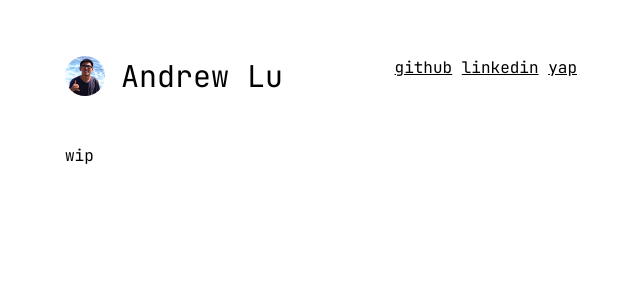
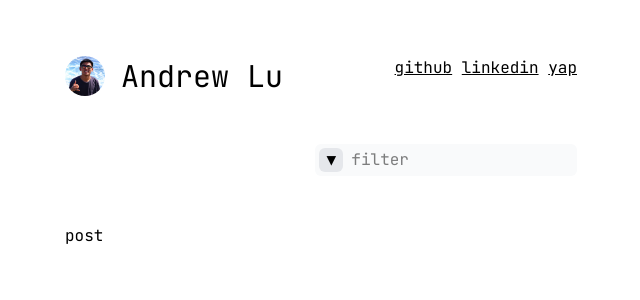
Before and after one commit to andrewtlu/andrewtlu.github.io, a SvelteKit app: page /yap in a window 1280 px wide. Shown: the top 300 px of the page, without its empty margins (319-959 px from the left). Built offline with nearby package versions, Linux system fonts and the light colour scheme.

Commit message:
Add initial blog filtering

```diff
--- a/package.json
+++ b/package.json
@@ -34,8 +34,5 @@
     "typescript": "^5.0.0",
     "typescript-eslint": "^8.20.0",
     "vite": "^6.2.6"
-  },
-  "dependencies": {
-    "@tabler/icons-svelte": "^3.34.0"
   }
 }
--- a/src/app.css
+++ b/src/app.css
@@ -17,16 +17,27 @@
   body {
     @apply font-mono;
   }
-}
 
-@layer components {
-  .img {
+  img {
     /* border-radius: var(--radius-md); */
     border-radius: 100%;
   }
 
-  .link {
-    text-decoration: underline;
+  a {
+    text-decoration-line: underline;
     cursor: pointer;
   }
+
+  button {
+    cursor: pointer;
+    background-color: var(--color-gray-200);
+    border-radius: var(--radius-md);
+  }
+
+  input {
+    outline-color: red;
+  }
 }
+
+@layer components {
+}
--- a/src/lib/components/Nav.svelte
+++ b/src/lib/components/Nav.svelte
@@ -3,8 +3,8 @@
 </script>
 
 <div class="max-w-1/2 text-right wrap-break-word">
-  <a href="http://www.github.com/andrewtlu" target="_blank" class="link">github</a>
-  <a href="https://www.linkedin.com/in/andrewtlu/" target="_blank" class="link">linkedin</a>
-  <!-- <a href="" target="_blank" class="link">resume</a> -->
-  <a href={resolve("/yap")} class="link">yap</a>
+  <a href="http://www.github.com/andrewtlu" target="_blank">github</a>
+  <a href="https://www.linkedin.com/in/andrewtlu/" target="_blank">linkedin</a>
+  <!-- <a href="" target="_blank">resume</a> -->
+  <a href={resolve("/yap")}>yap</a>
 </div>
--- a/src/routes/+layout.svelte
+++ b/src/routes/+layout.svelte
@@ -10,12 +10,12 @@
 <div class="flex w-full flex-col items-center p-2">
   <div class="flex w-full flex-col items-start gap-12 py-12 sm:w-lg">
     <div class="flex flex-row justify-between w-full">
-      <div class="flex flex-row gap-4 max-w-1/2 items-center">
-        <a href={resolve("/")} class="link">
-          <img src={me} alt="Andrew on Guam" class="img h-10" />
-        </a>
-        <h1 class="text-3xl">Andrew <span class="hidden sm:inline-block">Lu</span></h1>
-      </div>
+      <a href={resolve("/")} class="flex flex-row gap-4 max-w-1/2 items-center no-underline!">
+        <img src={me} alt="Andrew on Guam" class="img h-10" />
+        <h1 class="text-3xl">
+          Andrew <span class="hidden sm:inline-block">Lu</span>
+        </h1>
+      </a>
       <Nav />
     </div>
 
--- a/src/routes/+page.svelte
+++ b/src/routes/+page.svelte
@@ -1,5 +1,3 @@
-<!-- todo: github actions for deploy, link domain, add blog -->
-
 <ul>
   <li>christian, emory alum, svelte apologist</li>
   <li>current swe @ jpmc</li>
--- a/src/routes/yap/+page.svelte
+++ b/src/routes/yap/+page.svelte
@@ -1 +1,24 @@
-wip
+<script lang="ts">
+  let newest = $state(true);
+  let filter = $state("");
+</script>
+
+<div class="flex justify-end w-full">
+  <div class="bg-gray-50 p-1 rounded-md flex flex-row gap-2">
+    <button
+      onclick={() => {
+        newest = !newest;
+      }}
+      class="aspect-square h-full"
+    >
+      {#if newest}
+        ▼
+      {:else}
+        ▲
+      {/if}
+    </button>
+    <input placeholder="filter" bind:value={filter} />
+  </div>
+</div>
+
+<div>post</div>
```
Also changed, not shown: 1 other file (tests, documents, lock files or other folders).
